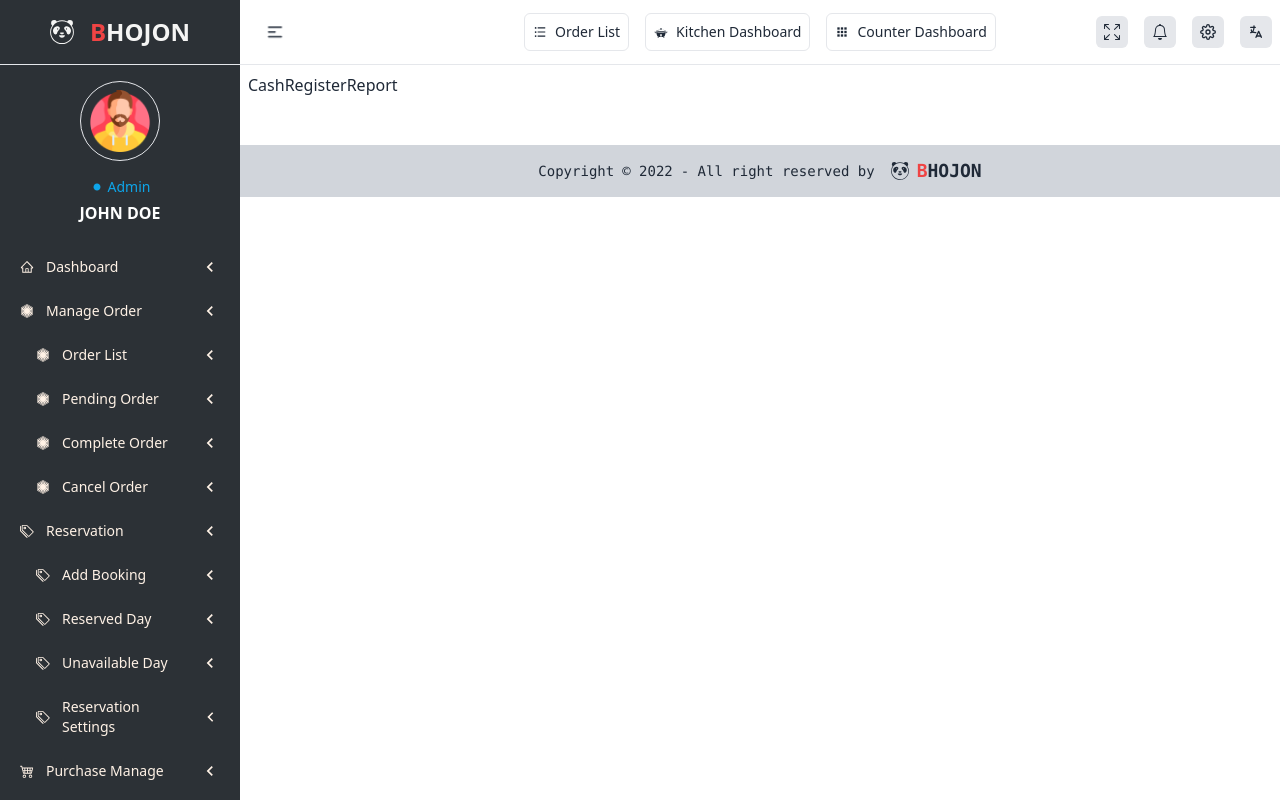
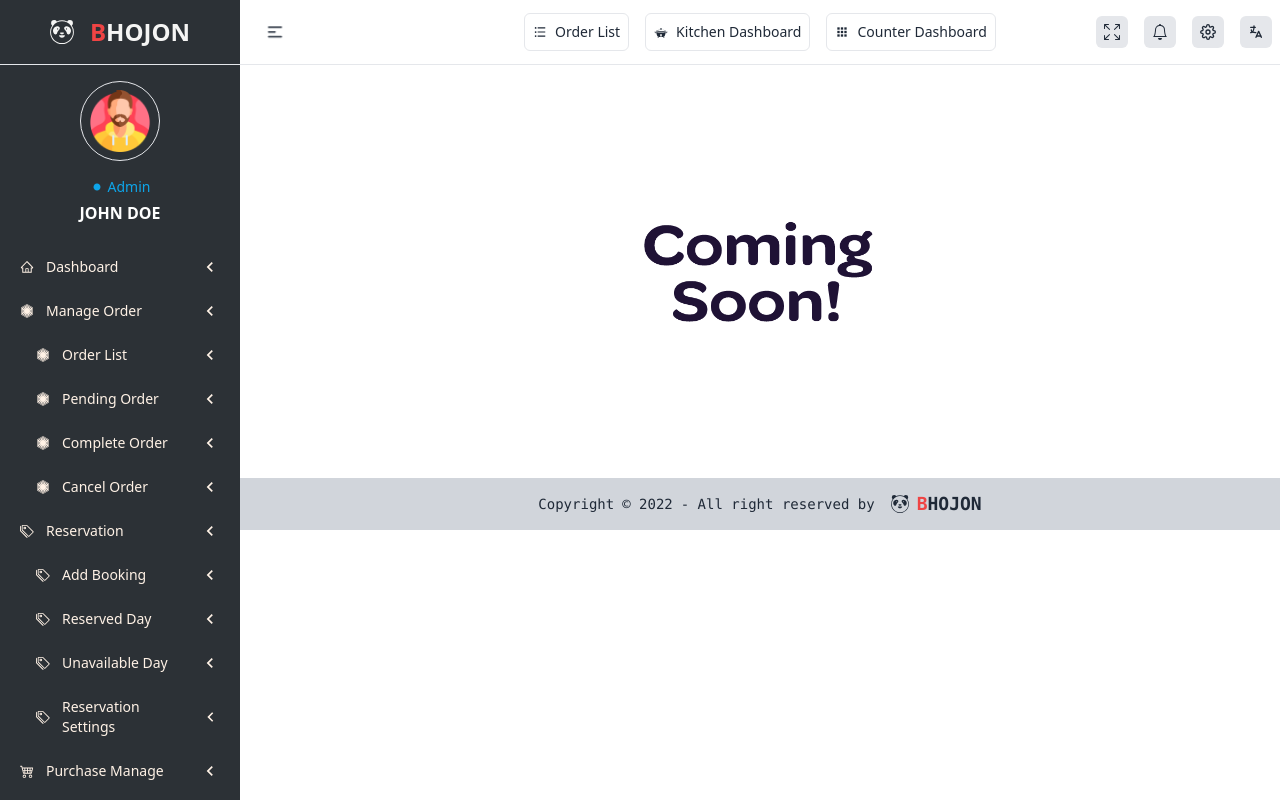
Before and after one commit to nDevers/Bhojon, a React (Create React App) app: page /dashboard/report/cash-register-report in a window 1280 px wide. Built offline with nearby package versions, Linux system fonts and the light colour scheme.

Commit message:
Cash Register report page
Co-Authored-By: AbidHasanPiash <60427103+AbidHasanPiash@users.noreply.github.com>

```diff
--- /dev/null
+++ b/src/components/ComingSoon.js
@@ -0,0 +1,12 @@
+import React from 'react';
+import comingSoonGif from '../assets/gifs/coming-soon.gif';
+
+const ComingSoon = () => {
+    return (
+        <div className='w-2/3 md:2/3 lg:w-1/3'>
+            <img src={comingSoonGif} alt="coming soon gif" />
+        </div>
+    );
+};
+
+export default ComingSoon;
--- a/src/components/Footer.js
+++ b/src/components/Footer.js
@@ -6,7 +6,7 @@ const Footer = () => {
     const currentYear = new Date().getFullYear();
 
     return (
-        <footer className="footer footer-center p-4 md:p-3 lg:p-3 mt-10 bg-gray-300 text-xs md:text-sm lg:text-sm text-base-content font-mono">
+        <footer className="footer footer-center p-4 md:p-3 lg:p-3 bg-gray-300 text-xs md:text-sm lg:text-sm text-base-content font-mono">
             <p className="flex items-center">
                 Copyright <span>&copy; {currentYear}</span> - All right reserved
                 by
--- a/src/pages/dashboard/Report/CashRegisterReport.js
+++ b/src/pages/dashboard/Report/CashRegisterReport.js
@@ -1,4 +1,5 @@
 import React from 'react';
+import ComingSoon from '../../../components/ComingSoon';
 import useWebsiteTitle from '../../../hooks/useWebsiteTitle';
 
 const CashRegisterReport = () => {
@@ -6,8 +7,9 @@ const CashRegisterReport = () => {
     useWebsiteTitle('Report | Cash Register Report')
 
     return (
-        <div>
-            CashRegisterReport
+        <div className='flex flex-col items-center justify-center'>
+
+            <ComingSoon />
         </div>
     );
 };
--- a/src/pages/dashboard/dashboard.js
+++ b/src/pages/dashboard/dashboard.js
@@ -540,7 +540,7 @@ const Dashboard = () => {
             </div>
           </header>
 
-          <main>
+          <main className="mt-2 md:mt-3 lg:mt-4 mb-6 md:mb-8 lg:mb-10">
             <div className="m-2">
               <Outlet />
             </div>
```
Also changed, not shown: src/assets/gifs/coming-soon.gif (added).
